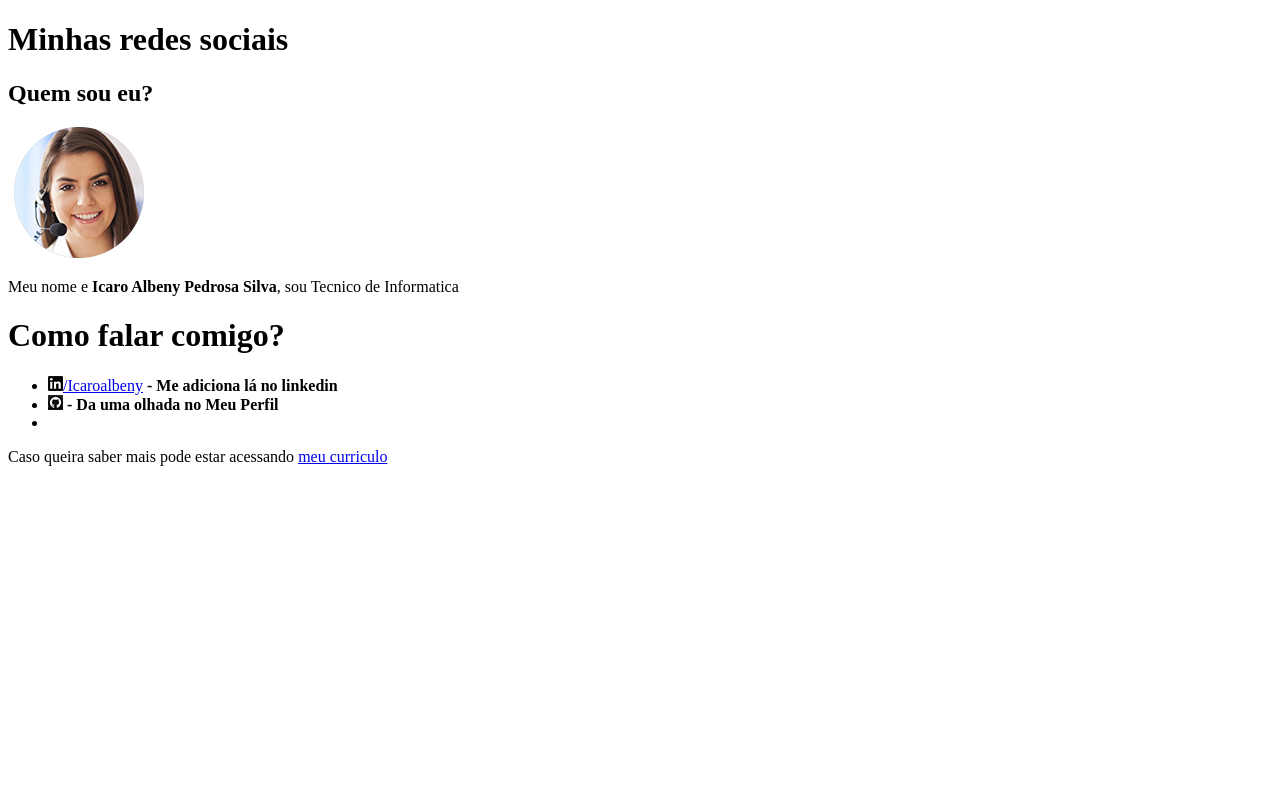
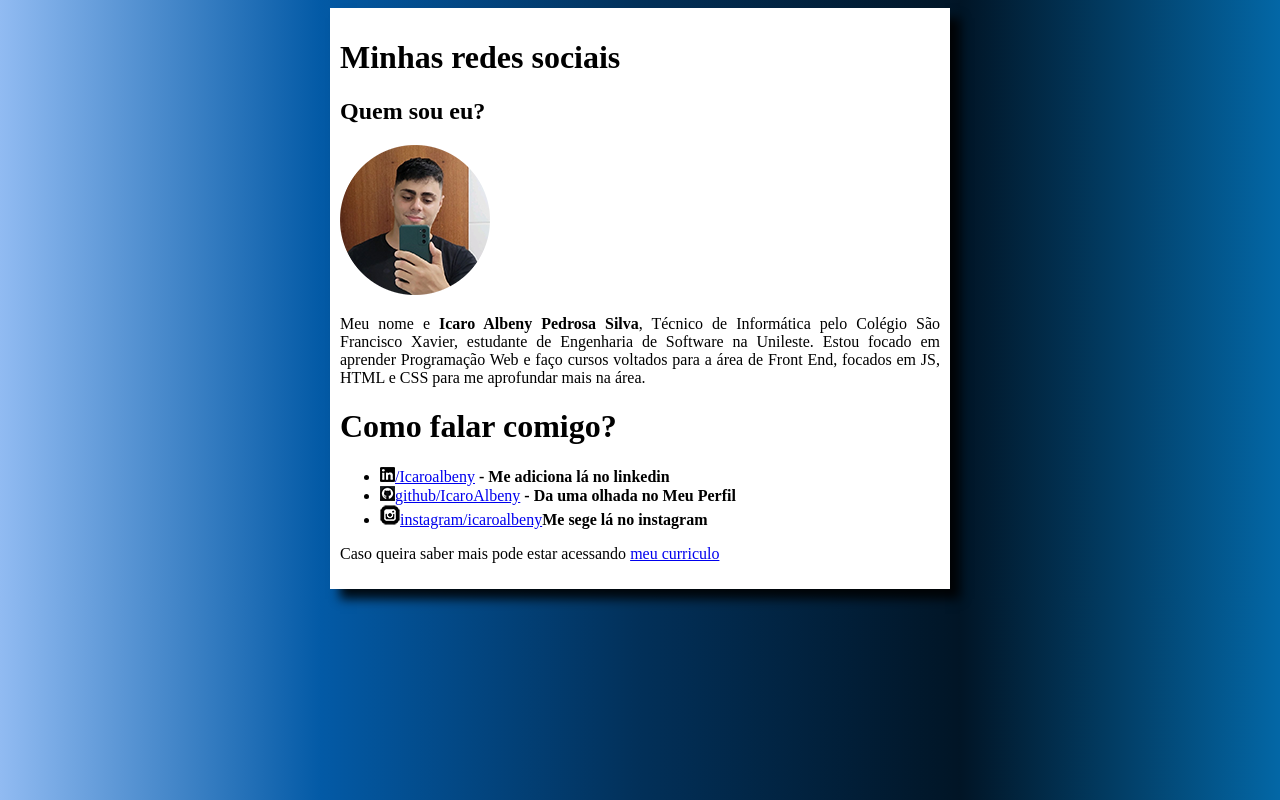
Before and after one commit to IcaroAlbeny/html-css, a plain HTML site: page desafios/desafio 005/index.html in a window 1280 px wide. Drawn offline with Linux system fonts and the light colour scheme.

Commit message:
Atualização

```diff
--- a/desafios/desafio 005/index.html
+++ b/desafios/desafio 005/index.html
@@ -4,19 +4,40 @@
     <meta charset="UTF-8">
     <meta http-equiv="X-UA-Compatible" content="IE=edge">
     <meta name="viewport" content="width=device-width, initial-scale=1.0">
+    <link rel="shortcut icon" href="favicon.ico" type="image/x-icon">
     <title>Social</title>
+    <style>
+        body {
+            background-image: linear-gradient(to right, #91BBF2, #035AA6, #023059, #011526, #0367A6);
+        }
+        main {
+            background-color: white;
+            width: 600px;
+            padding: 10px;
+            margin: auto;
+            box-shadow: 10px 10px 10px rgba(0, 0, 0, 0.877);
+        }
+
+        p {
+            text-align: justify;
+        }
+
+    </style>
 </head>
 <body>
+    <main>
     <h1>Minhas redes sociais</h1>
     <h2>Quem sou eu?</h2>
-    <img src="fotodeperfil/foto icaro.png" alt="Icaro Albeny">
-    <p>Meu nome e <strong>Icaro Albeny Pedrosa Silva</strong>, sou Tecnico de Informatica</p>
+    <img src="fotodeperfil/1676565694636 copiar.png" alt="Icaro Albeny">
+    <p>Meu nome e <strong>Icaro Albeny Pedrosa Silva</strong>, Técnico de Informática pelo Colégio São Francisco Xavier, estudante de Engenharia de Software na Unileste.
+Estou focado em aprender Programação Web e faço cursos voltados para a área de Front End, focados em JS, HTML e CSS para me aprofundar mais na área.</p>
     <h1>Como falar comigo?</h1>
     <ul>
        <li><img src="redesociais/icone-linkedin-preto-png-5.png" alt="Logo Linkedin"><a href="https://www.linkedin.com/in/icaro-albeny-059568180/" target="_blank" rel="external">/Icaroalbeny</a><strong> - Me adiciona lá no linkedin</strong></li>
-        <li><img src="redesociais/github.png" alt="github"><a href="https://github.com/IcaroAlbeny"target="_blank" rel="external"></a><strong> - Da uma olhada no Meu Perfil</strong></li>
-        <li></li>
-    </ul>
+        <li><img src="redesociais/github.png" alt="github"><a href="https://github.com/IcaroAlbeny"target="_blank" rel="external">github/IcaroAlbeny</a><strong> - Da uma olhada no Meu Perfil</strong></li>
+        <li><img src="redesociais/logoinsta.png" alt="Logo instagram"><a href="https://www.instagram.com/icaroalbeny/" target="_blank" rel="noopener noreferrer">instagram/icaroalbeny</a><strong>Me sege lá no instagram</strong></li>
+        </ul>
     <p>Caso queira saber mais pode estar acessando <a href="Profile (2).pdf" download="Profile (2).pdf" target="_blank" type="application/pdf">meu curriculo</a></p>
+    </main>
 </body>
 </html>
```
Also changed, not shown: desafios/desafio 005/favicon.ico (added), desafios/desafio 005/fotodeperfil/1676565694636 copiar.png (added), desafios/desafio 005/fotodeperfil/foto icaro.png (deleted), desafios/desafio 005/redesociais/logoinsta.png (added).
